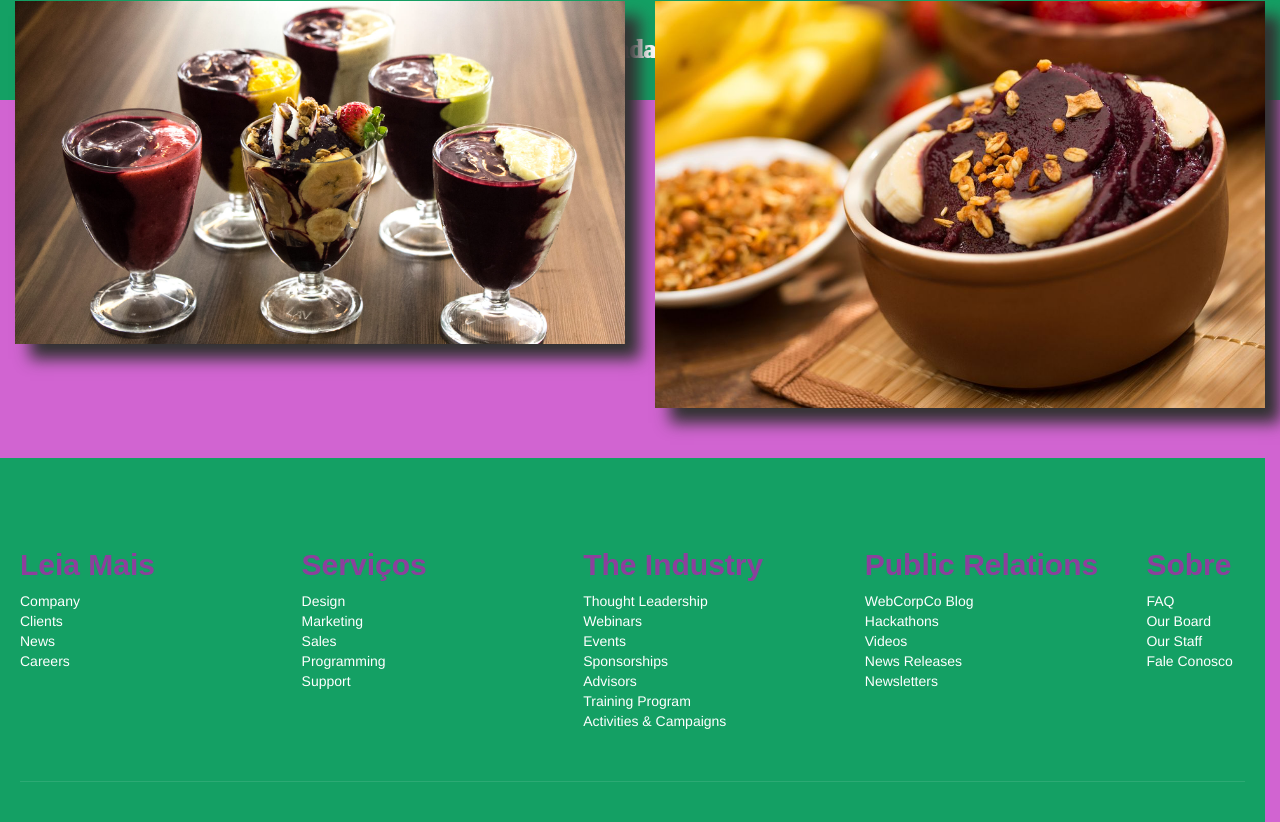
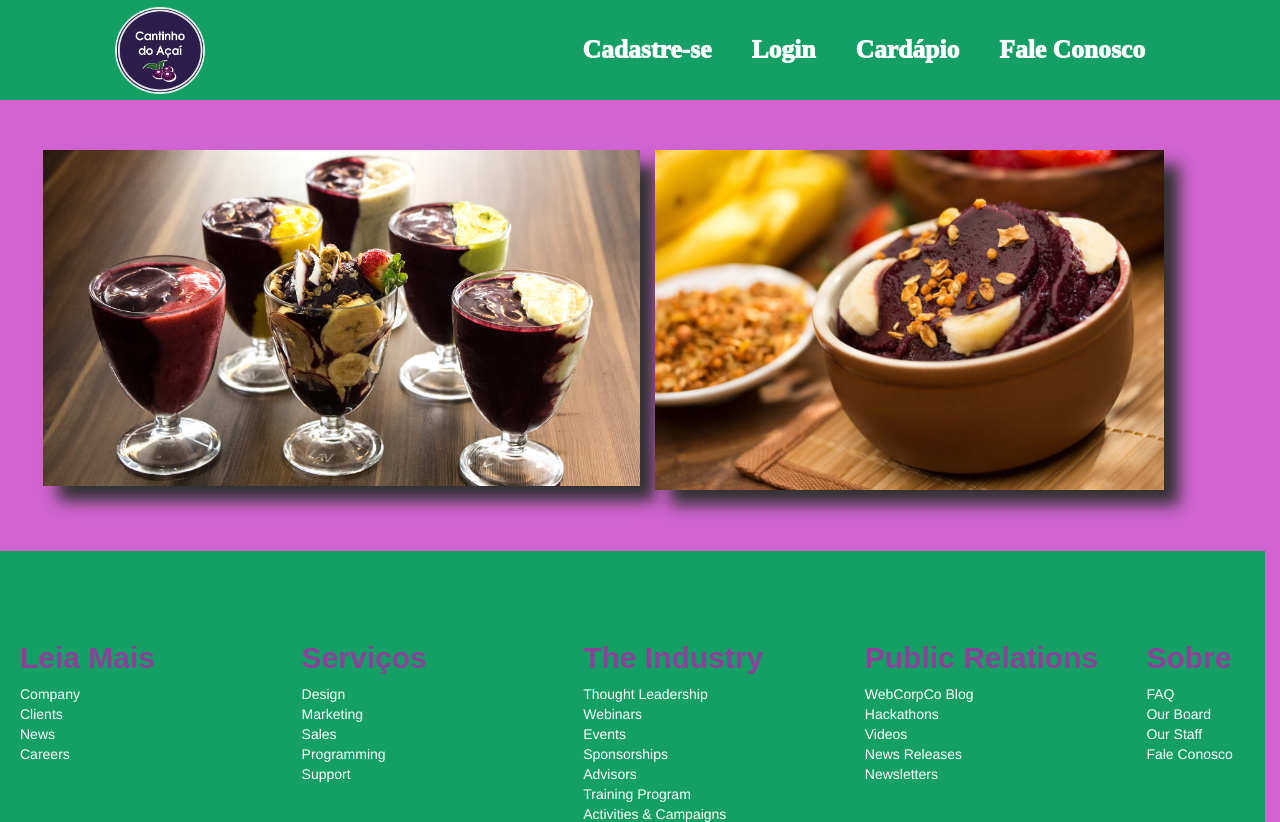
Before and after one commit to brunogomesifrn/pi19acaiteria, a Django app: page / in a window 1280 px wide. Shown: the top 822 px of the page. Run offline with Django 3.2, Linux system fonts and the light colour scheme; some libraries are stand-ins or nearby versions; some web fonts are replaced.

Commit message:
Arrumei os slides e o menu

```diff
--- a/core/static/style.css
+++ b/core/static/style.css
@@ -15,8 +15,12 @@
 	text-decoration: none;
 }
 
+.corMenu{
+  background: rgb(20,160,100);
+}
+
 header{
-  position:absolute;
+  /* position:absolute; */
   top: 0;
   left: 0;
   padding: 0 100px;
@@ -553,16 +557,22 @@ address a:hover {
   padding: 20px
 }
 
-/* Carrossel */
+/* CARROSSEL */
+.slider {
+	margin-top: 50px;
+}
 
-.slider {
-	text-align: center;
-	padding: 0;
+.alinhamento1 { text-align: right; margin-left: 10px}
+.alinhamento2 { text-align: left; margin-right: 10px}
+
+.posicao{
+  position: absolute;
 }
 
 .slide {
-	width: 100%;
+	width: 97%;
 	height: 100%;
+  max-height: 350px
 }
 
 #shadow {
@@ -571,12 +581,11 @@ address a:hover {
 	box-shadow: 15px 15px 15px rgb(50,50,50);
 	-webkit-box-shadow: 15px 15px 15px rgb(50,50,50);
 	-moz-box-shadow: 15px 15px 15px rgb(50,50,50);
-
 }
-
+/* FIM CARROSSEL */
 
 .baixar {
-  margin-top: 50px;
+  margin-top: 450px;
 
 }
 
--- a/core/templates/index.html
+++ b/core/templates/index.html
@@ -30,7 +30,7 @@
 </head>
 <body class="body">
 	<div class="container-fluid">
-		<div class="row">
+		<div class="row corMenu">
 			<div class="col-12 col-sm-12 col-md-12 col-lg-12 col-xg-12">
 
 				<header>
@@ -67,13 +67,13 @@
 
 	<div class="row">
 		<div class="col-12 col-sm-12 col-md-12 col-lg-6 col-xg-6">
-			<div class="slider">
+			<div class="slider alinhamento1 posicao">
 				<img class="slide" name="slide" id="shadow">
 
 			</div>
 		</div>
 		<div class="col-12 col-sm-12 col-md-12 col-lg-6 col-xg-6">
-			<div class="slider">
+			<div class="slider alinhamento2 posicao">
 				<img class="slide" name="slide2" id="shadow">
 
 			</div>
```
Lines whose indentation alone changed are shown as unchanged.
